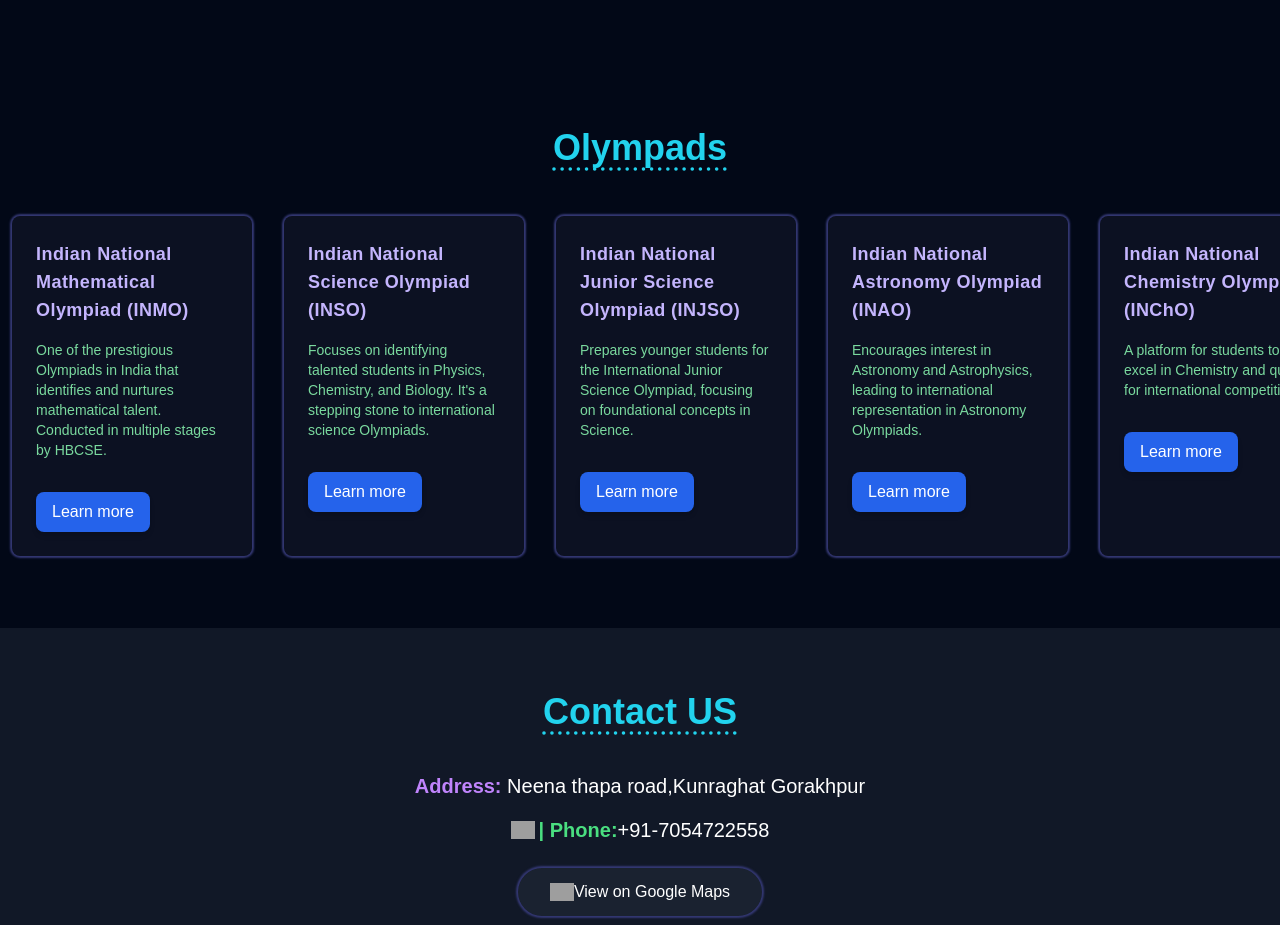
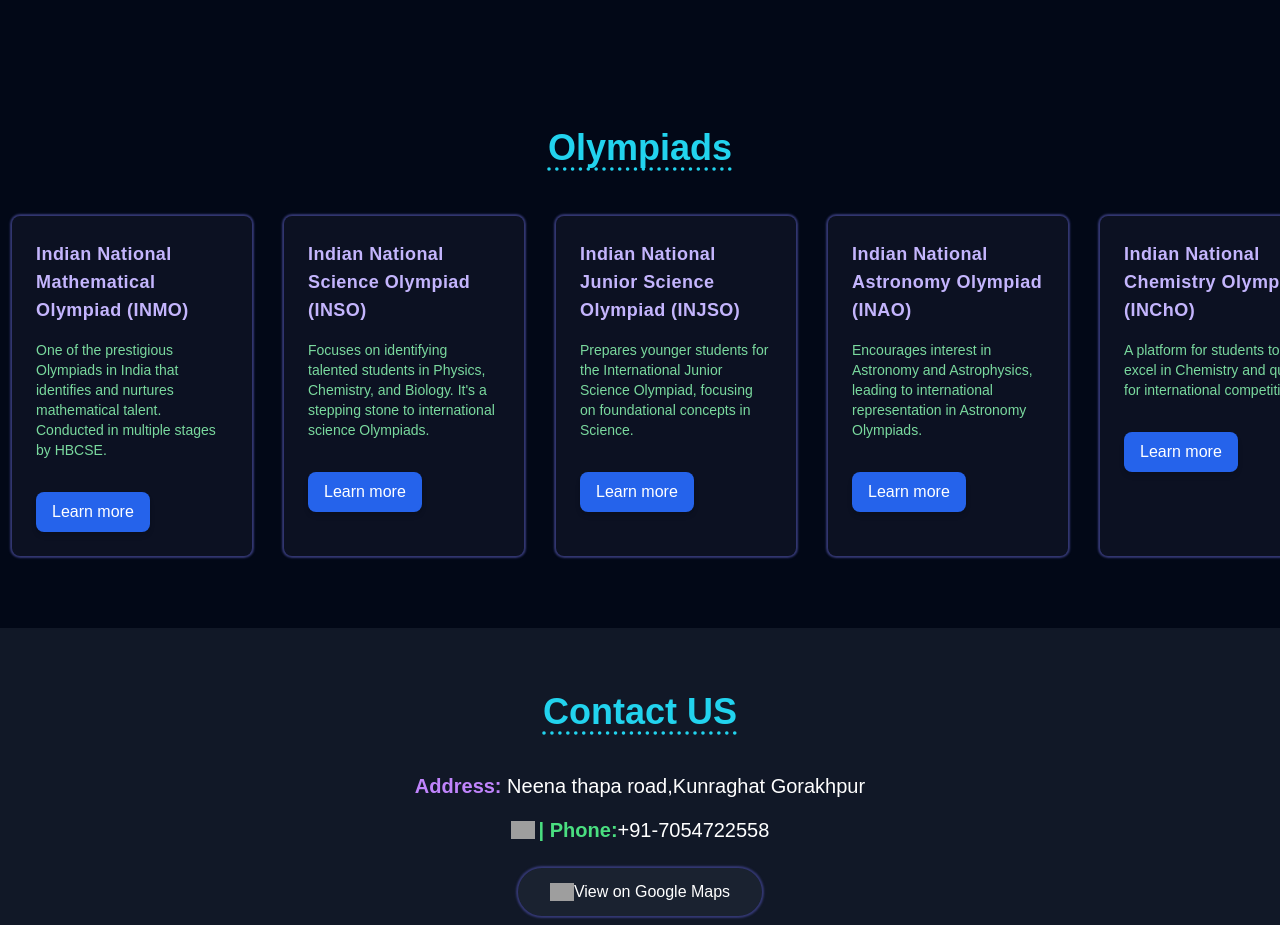
Before and after one commit to vivek0101012/galaxy-classes, a React (Vite) app: page / in a window 1280 px wide. Shown: the part 3008-3933 px from the top of the page. Built offline with nearby package versions, Linux system fonts and the light colour scheme; no server answers; grey boxes are pictures that could not be loaded.

Commit message:
Update olympiads.jsx

```diff
--- a/src/components/olympiads.jsx
+++ b/src/components/olympiads.jsx
@@ -61,7 +61,7 @@
     return <div className="py-16 bg-[#020817]">
 
 <h3 className="text-center text-4xl font-extrabold text-cyan-400 underline decoration-dotted underline-offset-8">
-   {"Olympads"}
+   {"Olympiads"}
         </h3>
 
         <div
```
